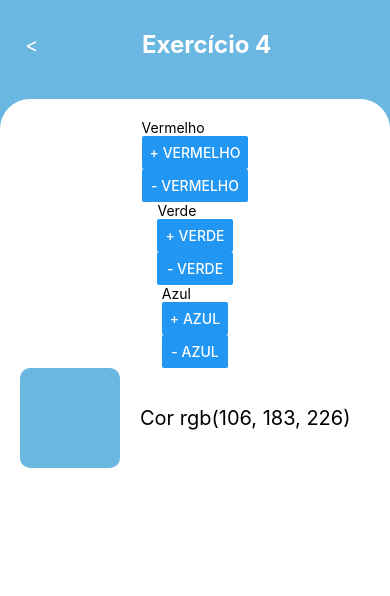
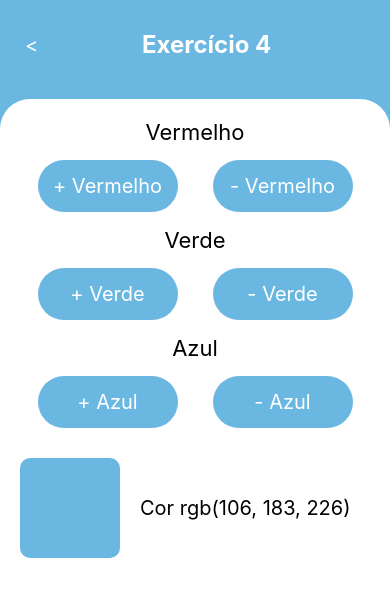
Before and after one commit to Thomgomes/Initial_Exercise_App_The_Complete_RN_Udemy, a React Native app: screen /Exercise_4 in a window 390 px wide. Shown: the top 596 px of the page. Built offline with nearby package versions, Linux system fonts and the light colour scheme.

Commit message:
exercicio 4 completo

```diff
--- a/src/components/ColorCounter/index.js
+++ b/src/components/ColorCounter/index.js
@@ -1,12 +1,53 @@
-import { View, Text, Button } from 'react-native'
+import { View, Text, TouchableOpacity, StyleSheet } from 'react-native'
 import React from 'react'
 
-export default function ColorCounter({ color, onIncrease, onDecrease }) {
+export default function ColorCounter({ color, onIncrease, onDecrease, r, g, b }) {
     return (
-        <View>
-            <Text>{color}</Text>
-            <Button onPress={() => onIncrease()} title={`+ ${color}`}/>
-            <Button onPress={() => onDecrease()} title={`- ${color}`}/>
+        <View style={styles.container}>
+            <Text style={styles.textColorName}>{color}</Text>
+            <View style={styles.contentButton}>
+                <TouchableOpacity
+                    style={[styles.button, {backgroundColor: `rgb(${r}, ${g}, ${b})`}]}
+                    onPress={() => onIncrease()}
+                >
+                    <Text style={styles.textButton}>+ {color}</Text>
+                </TouchableOpacity>
+                <TouchableOpacity
+                    style={[styles.button, {backgroundColor: `rgb(${r}, ${g}, ${b})`}]}
+                    onPress={() => onDecrease()}
+                >
+                    <Text style={styles.textButton}>- {color}</Text>
+                </TouchableOpacity>
+            </View>
         </View>
     )
 }
+
+const styles = StyleSheet.create({
+    container: {
+        flex: 1,
+        width: '100%'
+    },
+    textColorName: {
+        alignSelf: 'center',
+        fontSize: 22,
+        marginBottom: 15,
+    },
+    contentButton: {
+        flexDirection: 'row'
+    },
+    button: {
+        borderRadius: 50,
+        alignItems: 'center',
+        justifyContent: 'center',
+        paddingVertical: 14,
+        width: '40%',
+        marginLeft: 'auto',
+        marginRight: 'auto',
+        marginBottom: 15
+    },
+    textButton: {
+        fontSize: 20,
+        color: '#fff',
+    },
+})
--- a/src/screen/ExerciseScreen/index.js
+++ b/src/screen/ExerciseScreen/index.js
@@ -26,7 +26,12 @@ export default function ExerciseScreen() {
                 <ExerciseChosse
                     title='Exercício 4'
                     navigation='Exercise_4'
-                    buttonText='Cores Aleatórias'
+                    buttonText='Incremento de cor'
+                />
+                <ExerciseChosse
+                    title='Exercício 4'
+                    navigation='Exercise_4'
+                    buttonText='Incremento de cor'
                 />
         </ExerciseContainer>
     )
--- a/src/screen/Exercises/Exercise_4/index.js
+++ b/src/screen/Exercises/Exercise_4/index.js
@@ -20,16 +20,25 @@ export default function Exercise_4() {
                     onIncrease={() => setRed(red + 1)}
                     onDecrease={() => setRed(red - 1)}
                     color='Vermelho'
+                    r={red}
+                    g={green}
+                    b={blue}
                 />
                 <ColorCounter
                     onIncrease={() => setGreen(green + 1)}
                     onDecrease={() => setGreen(green - 1)}
                     color='Verde'
+                    r={red}
+                    g={green}
+                    b={blue}
                 />
                 <ColorCounter
                     onIncrease={() => setBlue(blue + 1)}
                     onDecrease={() => setBlue(blue - 1)}
                     color='Azul'
+                    r={red}
+                    g={green}
+                    b={blue}
                 />
 
                 <View style={styles.colorContent}>
@@ -68,7 +77,7 @@ const styles = StyleSheet.create({
     colorContent: {
         alignSelf: 'baseline',
         flexDirection: 'row',
-        marginBottom: 8,
+        marginTop: 15,
     },
     color: {
         height: 100,
```
